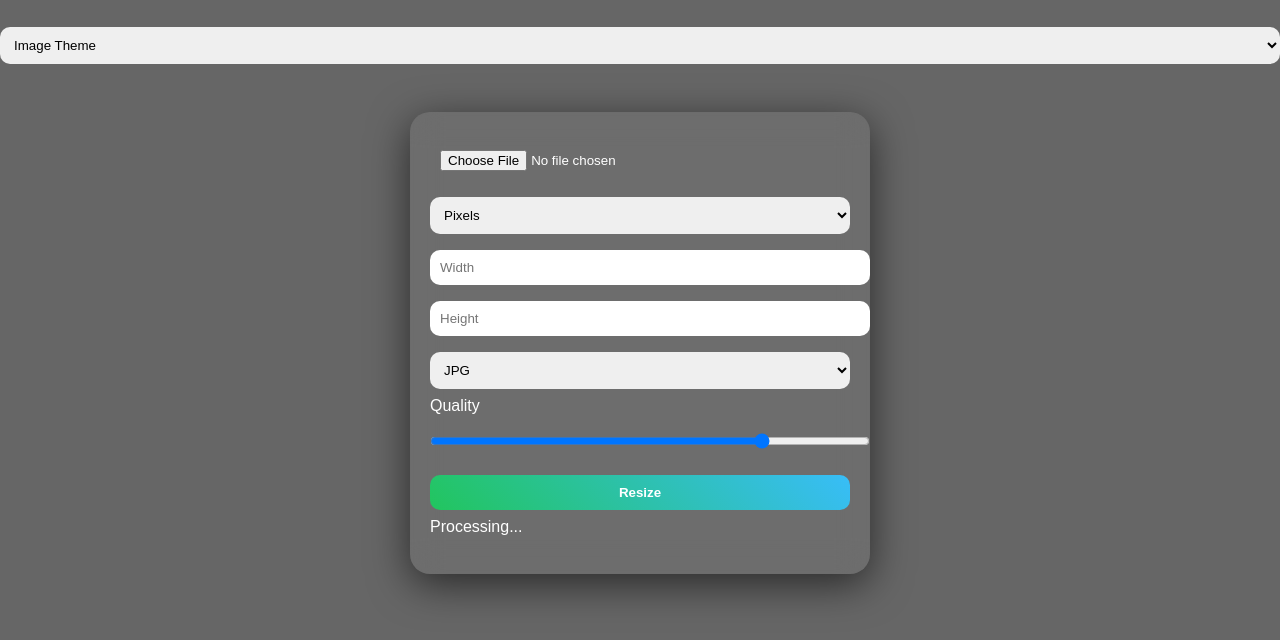
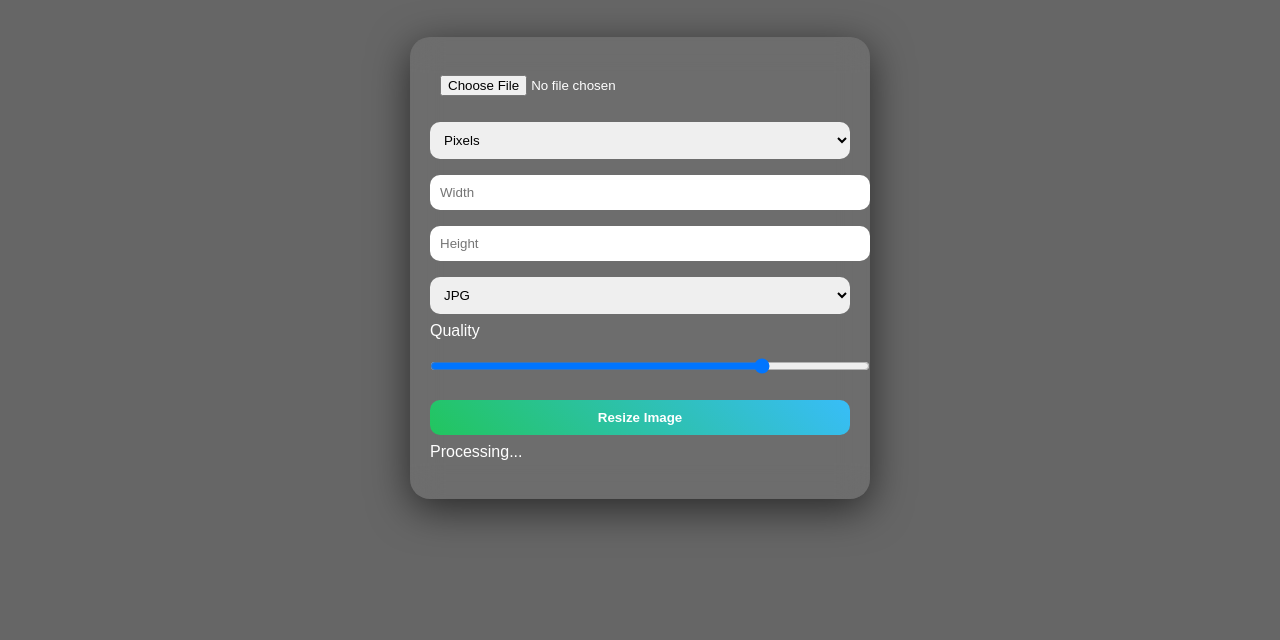
Before and after one commit to aroh097/SnapScale, a website: page index.html in a window 1280 px wide. Shown: the part 62-702 px from the top of the page. Drawn offline with Linux system fonts and the light colour scheme.

Commit message:
Update index.html

```diff
--- a/index.html
+++ b/index.html
@@ -8,12 +8,6 @@
 <body>
 
 <h1>🚀 SnapScale Pro</h1>
-
-<select onchange="setBackground(this.value)">
-  <option value="default">Image Theme</option>
-  <option value="dark">Dark</option>
-  <option value="gradient">Gradient</option>
-</select>
 
 <div class="container">
 
@@ -37,7 +31,7 @@
 <label>Quality</label>
 <input type="range" id="quality" min="0.1" max="1" step="0.1" value="0.8">
 
-<button onclick="upload()">Resize</button>
+<button onclick="upload()">Resize Image</button>
 
 <div id="loader">Processing...</div>
 
```
